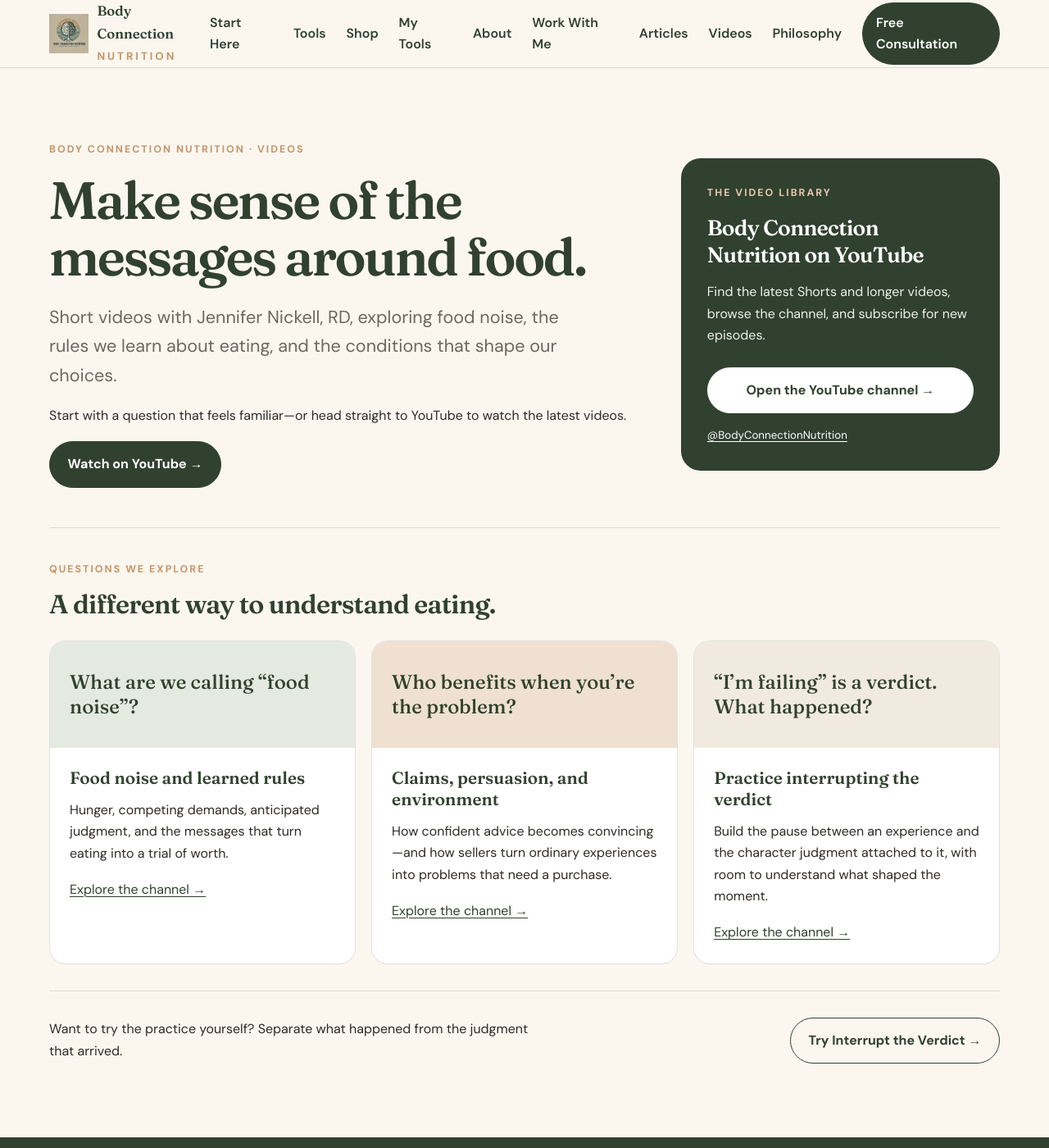
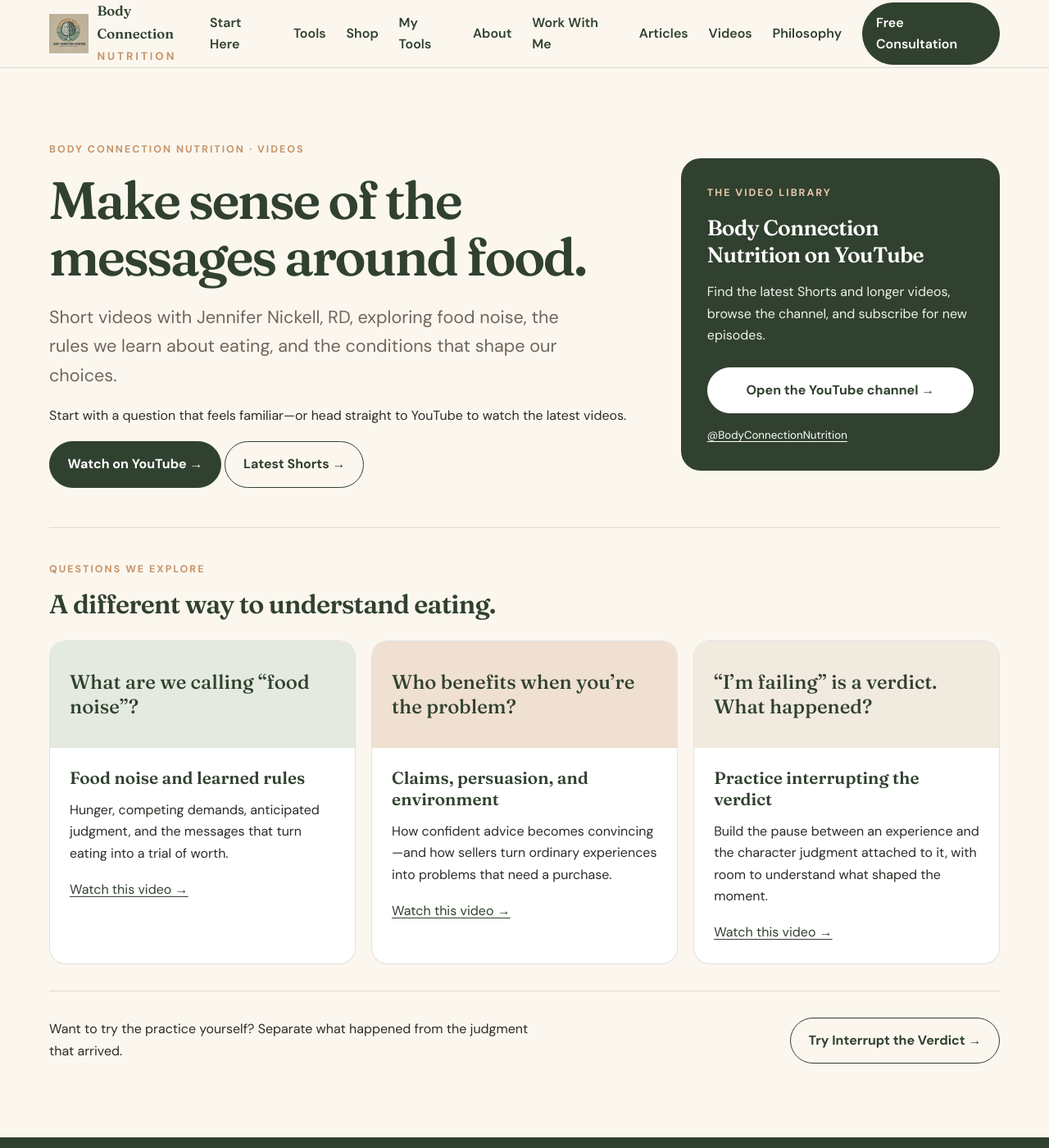
Before and after one commit to BodyConnectionNutrition/Nov-10-build, a Jekyll site: the page built from videos.md, in a window 1280 px wide and 1400 px high. Shown: the whole window at 82% size. Built offline with Jekyll 4.4.1, drawn with Linux system fonts in a browser that asks for light colours.

Commit message:
Link featured topics directly to verified YouTube Shorts

```diff
--- a/videos.md
+++ b/videos.md
@@ -17,7 +17,7 @@
         <h1 id="watch-title">Make sense of the messages around food.</h1>
         <p class="lead">Short videos with Jennifer Nickell, RD, exploring food noise, the rules we learn about eating, and the conditions that shape our choices.</p>
         <p>Start with a question that feels familiar—or head straight to YouTube to watch the latest videos.</p>
-        <a class="button" href="https://www.youtube.com/@BodyConnectionNutrition">Watch on YouTube →</a>
+        <a class="button" href="https://www.youtube.com/@BodyConnectionNutrition">Watch on YouTube →</a> <a class="button button-secondary" href="https://www.youtube.com/@BodyConnectionNutrition/shorts">Latest Shorts →</a>
       </div>
       <aside class="bcn-channel" aria-label="YouTube channel">
         <p class="eyebrow" style="color:#e8c8ad">The video library</p>
@@ -34,15 +34,15 @@
       <div class="bcn-watch-grid">
         <article class="bcn-watch-card">
           <div class="bcn-watch-art"><p>What are we calling “food noise”?</p></div>
-          <div class="bcn-watch-copy"><h3>Food noise and learned rules</h3><p>Hunger, competing demands, anticipated judgment, and the messages that turn eating into a trial of worth.</p><a href="https://www.youtube.com/@BodyConnectionNutrition">Explore the channel →</a></div>
+          <div class="bcn-watch-copy"><h3>Food noise and learned rules</h3><p>Hunger, competing demands, anticipated judgment, and the messages that turn eating into a trial of worth.</p><a href="https://www.youtube.com/shorts/CUjpWsd0wiA">Watch this video →</a></div>
         </article>
         <article class="bcn-watch-card">
           <div class="bcn-watch-art"><p>Who benefits when you’re the problem?</p></div>
-          <div class="bcn-watch-copy"><h3>Claims, persuasion, and environment</h3><p>How confident advice becomes convincing—and how sellers turn ordinary experiences into problems that need a purchase.</p><a href="https://www.youtube.com/@BodyConnectionNutrition">Explore the channel →</a></div>
+          <div class="bcn-watch-copy"><h3>Claims, persuasion, and environment</h3><p>How confident advice becomes convincing—and how sellers turn ordinary experiences into problems that need a purchase.</p><a href="https://www.youtube.com/shorts/iPxTudqytPk">Watch this video →</a></div>
         </article>
         <article class="bcn-watch-card">
           <div class="bcn-watch-art"><p>“I’m failing” is a verdict. What happened?</p></div>
-          <div class="bcn-watch-copy"><h3>Practice interrupting the verdict</h3><p>Build the pause between an experience and the character judgment attached to it, with room to understand what shaped the moment.</p><a href="https://www.youtube.com/@BodyConnectionNutrition">Explore the channel →</a></div>
+          <div class="bcn-watch-copy"><h3>Practice interrupting the verdict</h3><p>Build the pause between an experience and the character judgment attached to it, with room to understand what shaped the moment.</p><a href="https://www.youtube.com/shorts/CyZk_yxpHuM">Watch this video →</a></div>
         </article>
       </div>
     </section>
```
